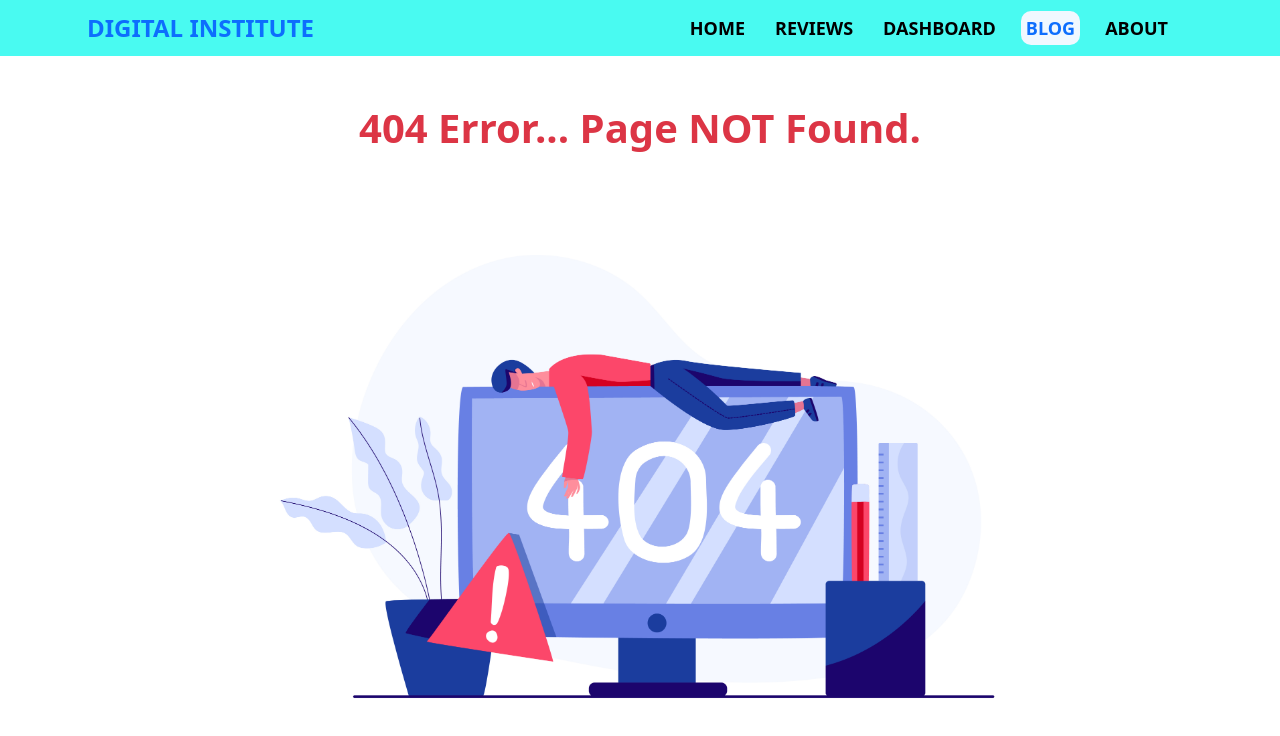
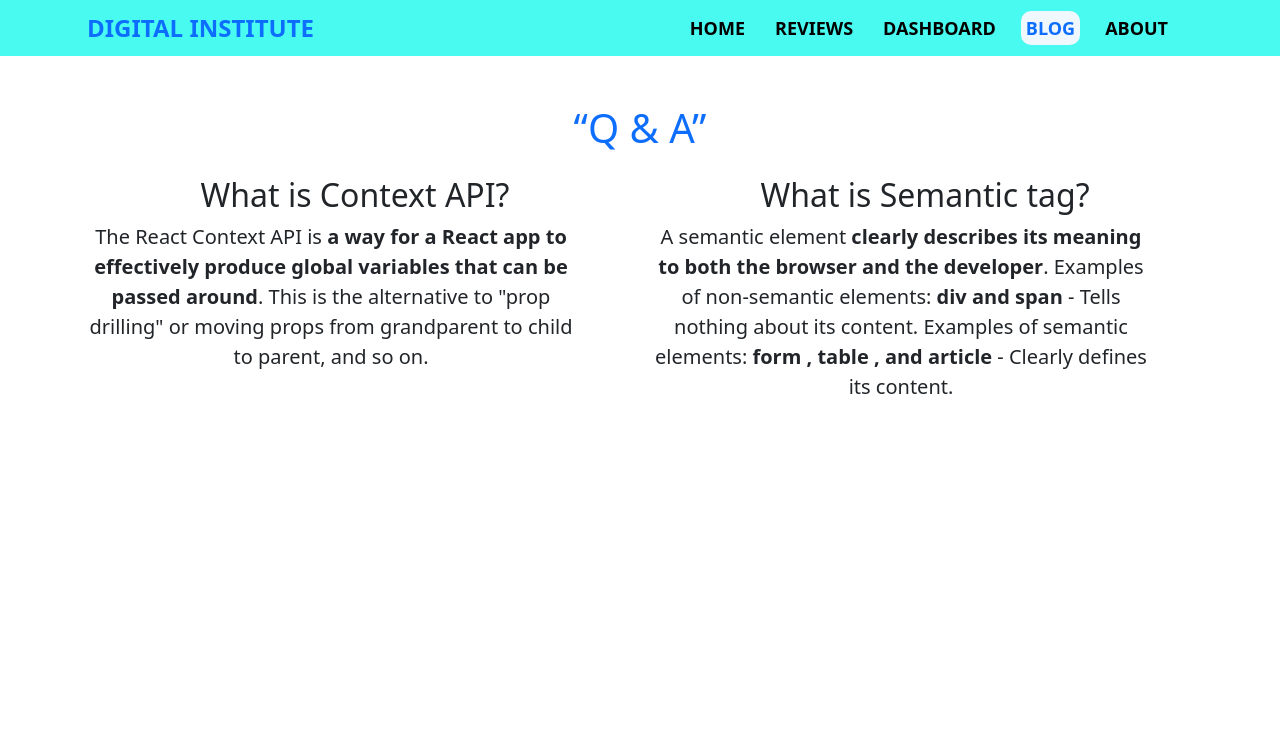
Before and after one commit to Kader-Goni/assignment-09, a React (Create React App) app: page /blog in a window 1280 px wide. Before the commit this address had no page. Shown: the top 736 px of the page. Built offline with nearby package versions, Linux system fonts and the light colour scheme.

Commit message:
Blog Added

```diff
--- a/src/App.js
+++ b/src/App.js
@@ -5,7 +5,7 @@ import Home from './component/Home/Home';
 import NavBar from './component/Navbar/NavBar';
 import Review from './component/Review/Review';
 // import Dashboard from "./component/Deshbord/Dashboard"
-// import Blog from "./component/Blog/Blog"
+import Blog from "./component/Blog/Blog"
 import About from "./component/About/About"
 import ErrHadel from "./component/ErrHadel/ErrHandel"
 
@@ -17,7 +17,7 @@ function App() {
         <Route path="/" element={<Home></Home>}></Route>
         <Route path="/review" element={<Review></Review>}></Route>
         {/* <Route path="/dashboard" element={<Dashboard></Dashboard>}></Route> */}
-        {/* <Route path="/blog" element={<Blog></Blog>}></Route> */}
+        <Route path="/blog" element={<Blog></Blog>}></Route>
         <Route path="/about" element={<About></About>}></Route>
         <Route path="*" element={<ErrHadel></ErrHadel>}></Route>
       </Routes>
--- /dev/null
+++ b/src/component/Blog/Blog.css
@@ -0,0 +1,5 @@
+
+
+.answer{
+    border-left: 7px solid #8787fa;
+}
--- /dev/null
+++ b/src/component/Blog/Blog.js
@@ -0,0 +1,24 @@
+import React from 'react';
+import "./Blog.css"
+
+const Blog = () => {
+    return (
+        <div class="container py-5">
+            <div class="row">
+                <header>
+                    <h1 class="text-center text-primary"> <q>Q & A</q> </h1>
+                </header>
+                <div class="col-md-6 py-3 ">
+                    <h2> What is Context API?</h2>
+                    <p class="pe-5 fs-5"> The React Context API is <strong>a way for a React app to effectively produce global variables that can be passed around</strong>. This is the alternative to "prop drilling" or moving props from grandparent to child to parent, and so on.</p>
+                </div>
+                <div class="col-md-6 py-3">
+                    <h2> What is Semantic tag?</h2>
+                    <p class="pe-5 fs-5"> A semantic element <strong>clearly describes its meaning to both the browser and the developer</strong>. Examples of non-semantic elements: <strong>div and span</strong> - Tells nothing about its content. Examples of semantic elements: <strong>form , table , and article</strong> - Clearly defines its content.</p>
+                </div>
+            </div>
+        </div>
+    );
+};
+
+export default Blog;
```
